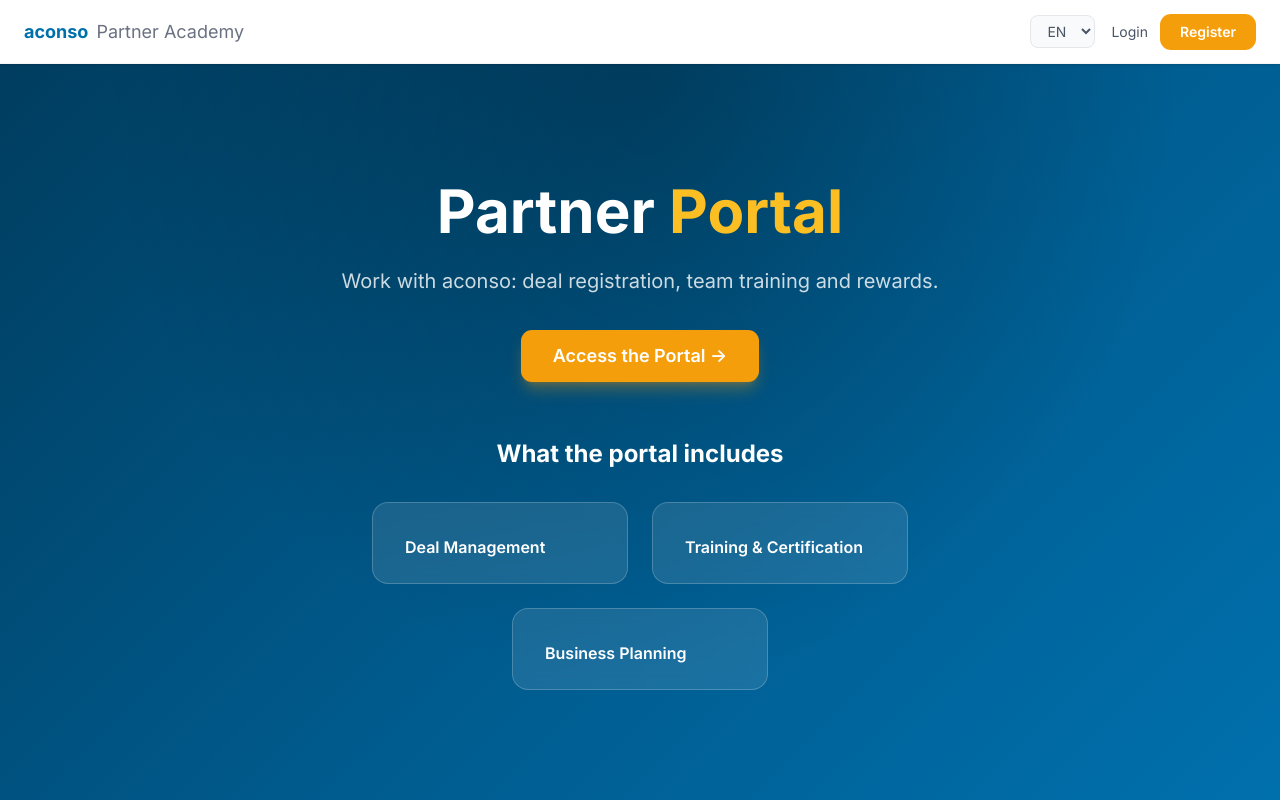
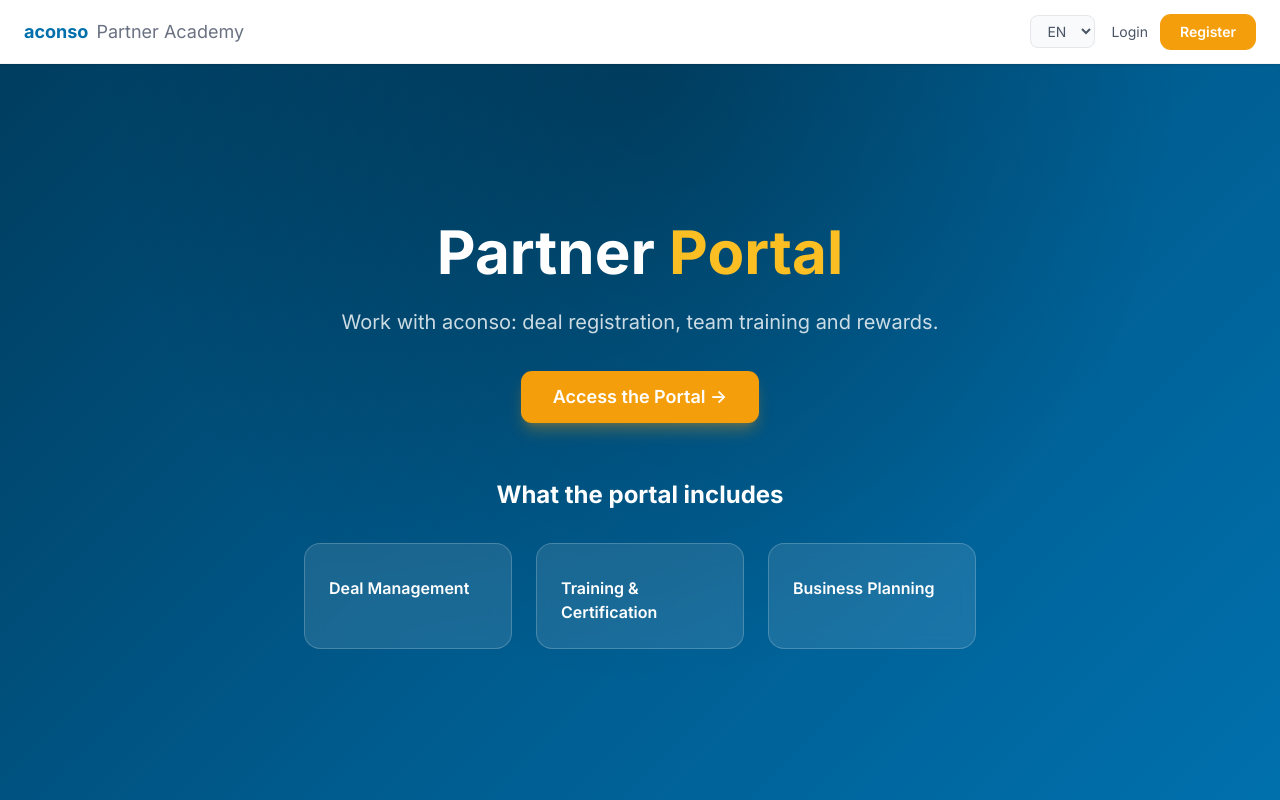
Before and after one commit to yaquelinechp-glitch/yeci, a React (Vite) app in the folder frontend/: page / in a window 1280 px wide. Shown: the top 800 px of the page. Built offline with nearby package versions, Linux system fonts and the light colour scheme.

Commit message:
fix: phase 1 portal feature cards side by side in one row

```diff
--- a/frontend/src/components/AnimatedHero.tsx
+++ b/frontend/src/components/AnimatedHero.tsx
@@ -103,10 +103,10 @@ export default function AnimatedHero() {
             <div className={`mt-14 ${exitCls(3)}`} style={exitStyle(3)}>
               <h2 className="text-xl md:text-2xl font-bold text-white mb-8">{t('landing.ctaSecondary')}</h2>
             </div>
-            <div className="flex flex-wrap justify-center gap-6 max-w-3xl mx-auto">
+            <div className="grid grid-cols-1 sm:grid-cols-3 gap-6 max-w-2xl mx-auto">
               {benefits.map((b, i) => (
                 <div key={i}
-                  className={`bg-white/10 backdrop-blur-sm rounded-2xl border border-white/20 px-8 py-6 text-left w-64 ${exiting ? 'animate-blur-out' : 'animate-rise-in'}`}
+                  className={`bg-white/10 backdrop-blur-sm rounded-2xl border border-white/20 px-6 py-6 text-left ${exiting ? 'animate-blur-out' : 'animate-rise-in'}`}
                   style={{ animationDelay: exiting ? `${0.4 + i * 0.12}s` : `${1 + i * 0.25}s` }}>
                   <div className="text-2xl mb-2">{['', '', ''][i]}</div>
                   <h3 className="text-white font-semibold text-base">{b.title}</h3>
```
